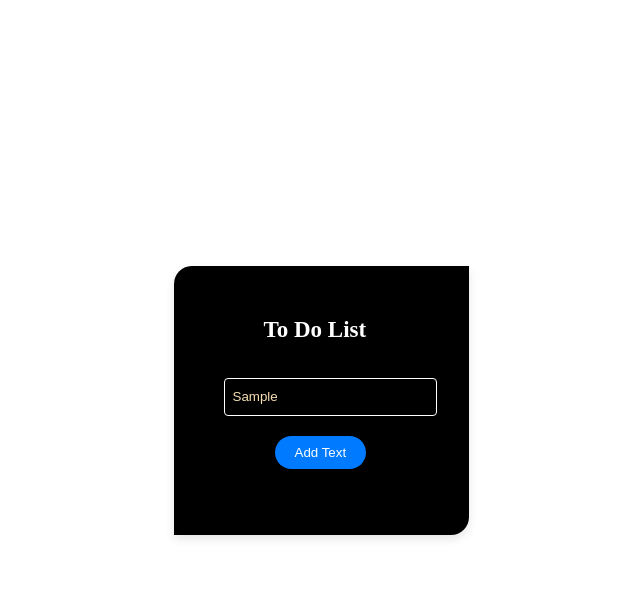
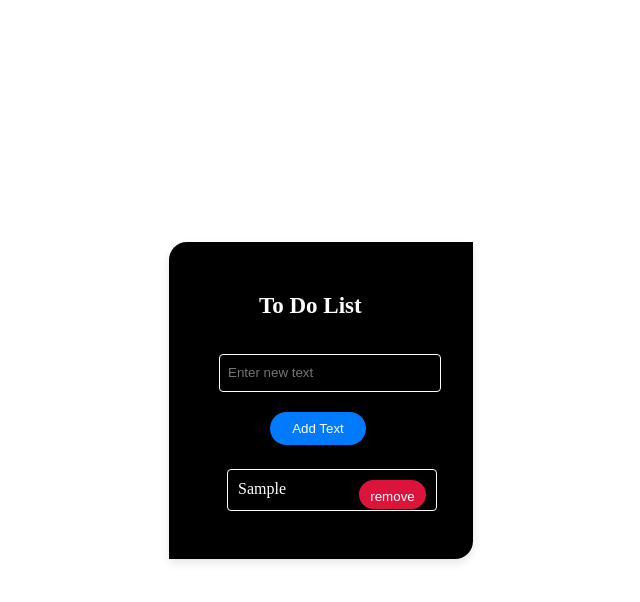
Before and after one commit to Hasnainkhan21/To-Do-List, a plain HTML site: page index.html in a window 1280 px wide. Both pictures are taken after typing "Sample" into the empty fields and a click on the button "Add Text". Shown: the whole page, without its empty margins (319-959 px from the left). Drawn offline with Linux system fonts and the light colour scheme.

Commit message:
js completed

```diff
--- a/index.css
+++ b/index.css
@@ -23,7 +23,7 @@ input {
     margin-bottom: 20px;
     padding: 8px;
     height: 20px;
-    color: wheat;
+    color: rgb(255, 255, 255);
     background-color: transparent;
     width: 100%;
     border: 1px solid #ffffff;
@@ -44,13 +44,41 @@ button:active {
     background-color: #ffffff;
     color: black;
 }
-#text2{
+#taskList {
+    padding: 8px;
+    margin-bottom: -27px;
+    color: rgb(255, 255, 255);
+    border-radius: 4px;
+    list-style-type: none;
+    min-height: 40px;
     display: none;
-    padding: 20px;
-    margin-bottom: 20px;
-    padding: 8px;
+    background-color: rgba(0, 0, 0, 0.5);
+}
+li{
+    display: none;
+    border: 1px solid #ffffff;
+    padding: 50px;
+
+    padding: 10px;
     height: 20px;
+    color: rgb(255, 255, 255);
+    background-color: transparent;
     width: 100%;
-    border: 1px solid #050505;
+    border: 1px solid #ffffff;
     border-radius: 4px;
+
 }
+
+.remove-btn {
+    background-color: crimson;
+    color: white;
+    position: absolute;
+    padding-bottom: 20px;
+    border: none;
+    width: 67px;
+    height: 27px;
+    display: inline;
+    position: relative;
+    cursor: pointer;
+    float: right;
+}
--- a/index.html
+++ b/index.html
@@ -9,9 +9,9 @@
 <body>
     <div>
         <h1>To Do List</h1>
-        <p id="p1"></p>
+
         <input type="text" id="inputText" placeholder="Enter new text"><br>
-        <button id="submit" onclick="getOutput()">Add Text</button>
+        <button  onclick="getOutput()">Add Text</button>
         <ul id="taskList"></ul>
     </div>
 
--- a/index.js
+++ b/index.js
@@ -2,13 +2,29 @@ function getOutput() {
     var x = document.getElementById("inputText");
     var y = document.getElementById("taskList");
 
-    //handeling empty
-    if(!x.value.trim()){
-        return alert("todo can't be empty");
+    if (!x.value.trim()) {
+        return alert("Todo can't be empty");
     }
 
     var li = document.createElement("li");
-    li.textContent = inputText.value;
+    li.style.display = 'block';
+    li.textContent = x.value;
+    y.style.display = "block";
 
+    var remove = document.createElement('button');
+    remove.textContent = 'remove';
+    remove.className = 'remove-btn';
+    remove.onclick = function () {
+        y.removeChild(li);
+        // y.style.display = 'none';
+    };
 
+    li.onclick = function () {
+        li.classList.toggle('completed');
+    };
+
+    li.appendChild(remove);
+    y.appendChild(li);
+
+    x.value = '';
 }
```
